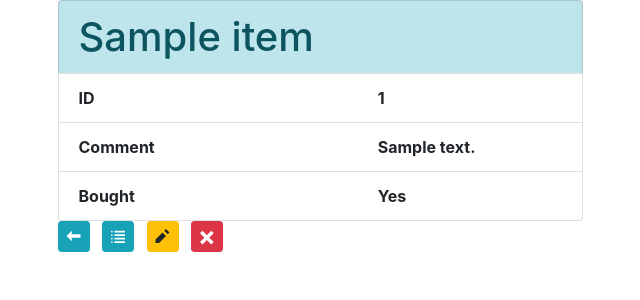
After one commit to rodionovsasha/ShoppingListDjango, a Django app: page /item/1/ in a window 1280 px wide. The commit adds this page. Shown: the top 300 px of the page, without its empty margins (320-960 px from the left). Run offline with Django 3.2, Linux system fonts and the light colour scheme; tables that the repository leaves empty hold one stand-in row (values such as "Sample post"); some libraries are stand-ins or nearby versions.

Commit message:
Add rendering for a single item

```diff
--- /dev/null
+++ b/shoppinglist/templates/shoppinglist/item.html
@@ -0,0 +1,69 @@
+{% extends 'shoppinglist/layout.html' %}
+
+{% block title %}{{item.name}}{% endblock %}
+
+{% block content %}
+<div class="list-group">
+    <h1 class="list-group-item list-group-item-info">{{item.name}}</h1>
+    <div class="list-group-item">
+        <div class="row">
+            <div class="col-md-7">
+                <strong>ID</strong>
+            </div>
+            <div class="col-md-5">
+                <strong>{{item.id}}</strong>
+            </div>
+        </div>
+    </div>
+    {% if item.comment %}
+        <div class="list-group-item">
+            <div class="row">
+                <div class="col-md-7">
+                    <strong>Comment</strong>
+                </div>
+                <div class="col-md-5">
+                    <strong>{{item.comment}}</strong>
+                </div>
+            </div>
+        </div>
+    {% endif %}
+    <div class="list-group-item">
+        <div class="row">
+            <div class="col-md-7">
+                <strong>Bought</strong>
+            </div>
+            <div class="col-md-5">
+                <strong>
+                    {% if item.is_bought %}
+                        Yes
+                    {% else %}
+                        No
+                    {% endif %}
+                </strong>
+            </div>
+        </div>
+    </div>
+</div>
+<ul class="list-inline">
+    <li class="list-inline-item">
+        <a href="{% url 'items_list' id=item.items_list.id %}" class="btn btn-info btn-sm" role="button" data-toggle="tooltip" data-placement="bottom" title="Back to the list">
+            <span class="oi oi-arrow-thick-left"></span>
+        </a>
+    </li>
+    <li class="list-inline-item">
+        <a href="/" class="btn btn-info btn-sm" role="button" data-toggle="tooltip" data-placement="bottom" title="All lists">
+            <span class="oi oi-list"></span>
+        </a>
+    </li>
+    <li class="list-inline-item">
+        <a href="/item/edit?id=item.id" class="btn btn-warning btn-sm" role="button" data-toggle="tooltip" data-placement="bottom" title="Edit item">
+            <span class="oi oi-pencil"></span>
+        </a>
+    </li>
+    <li class="list-inline-item">
+        <a href="/item/delete?id=item.id&listId=item.itemsList.id" onclick="return confirm('Are you sure you want to delete this item?')" class="btn btn-danger btn-sm" role="button" data-toggle="tooltip" data-placement="bottom" title="Delete item">
+            <span class="oi oi-x"></span>
+        </a>
+    </li>
+</ul>
+{% endblock %}
--- a/shoppinglist/templates/shoppinglist/items_list.html
+++ b/shoppinglist/templates/shoppinglist/items_list.html
@@ -9,7 +9,7 @@
         <div class="list-group-item{% if item.is_bought %} list-group-item-success{% endif %}">
             <div class="row">
                 <div class="col-md-7">
-                    <a href="/item?id=4">{{item.name}}</a>
+                    <a href="{% url 'item' id=item.id %}">{{item.name}}</a>
                     {% if item.comment %}
                         <small class="clearfix">{{item.comment}}</small>
                     {% endif %}
--- a/shoppinglist/urls.py
+++ b/shoppinglist/urls.py
@@ -4,5 +4,6 @@ from . import views
 
 urlpatterns = [
     url(r'^$', views.index, name='index'),
-    url(r'^itemsList/(?P<id>\d+)/$', views.items_list, name='items_list'),
+    url(r'^itemsList/(?P<id>\d+)/$', views.get_items_list, name='items_list'),
+    url(r'^item/(?P<id>\d+)/$', views.get_item, name='item'),
 ]
--- a/shoppinglist/views.py
+++ b/shoppinglist/views.py
@@ -1,6 +1,6 @@
 from django.shortcuts import render, get_object_or_404
 
-from .models import ItemsList
+from .models import ItemsList, Item
 
 
 def index(request):
@@ -8,7 +8,12 @@ def index(request):
     return render(request, 'shoppinglist/index.html', {'lists': lists})
 
 
-def items_list(request, id):
+def get_items_list(request, id):
     list_of_items = get_object_or_404(ItemsList, pk=id)
     items = list_of_items.item_set.all().order_by('is_bought', 'name')
     return render(request, 'shoppinglist/items_list.html', {'list': list_of_items, 'items': items})
+
+
+def get_item(request, id):
+    item = get_object_or_404(Item, pk=id)
+    return render(request, 'shoppinglist/item.html', {'item': item})
```
Also changed, not shown: README.md.
